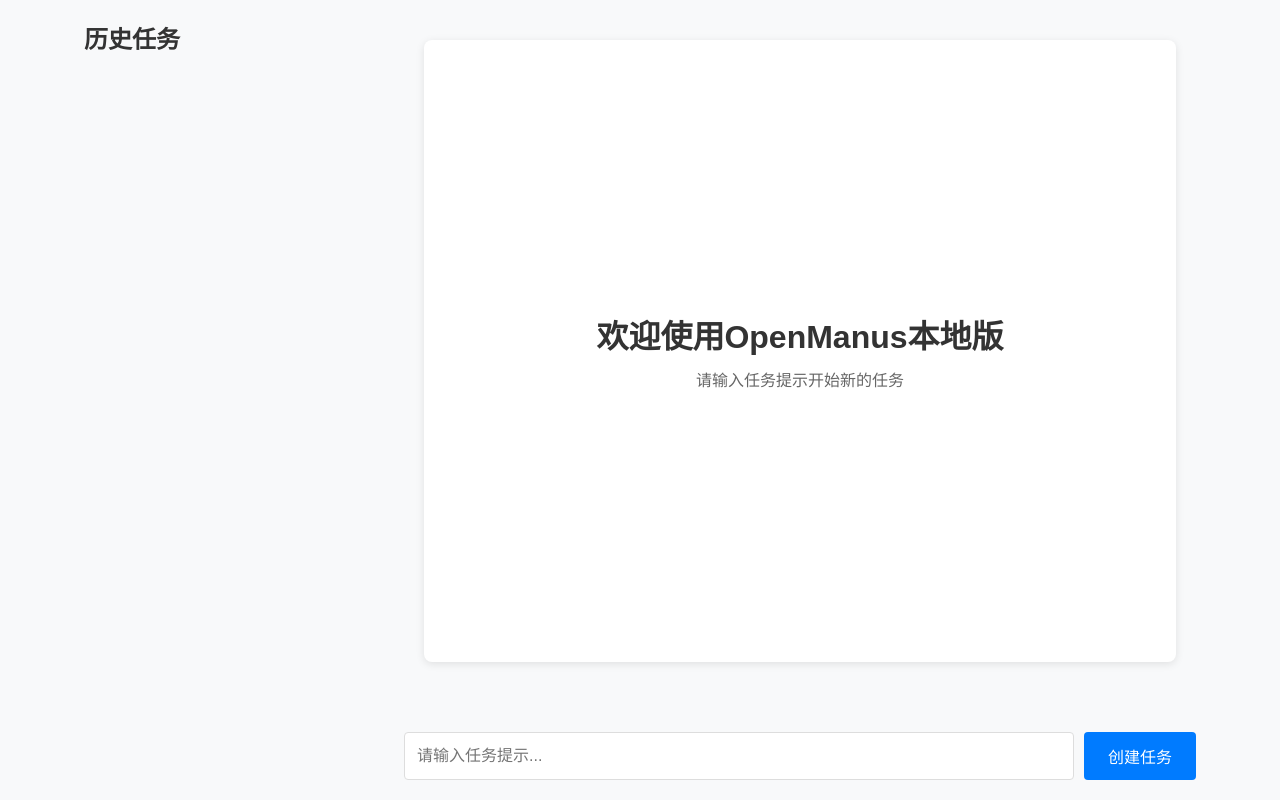
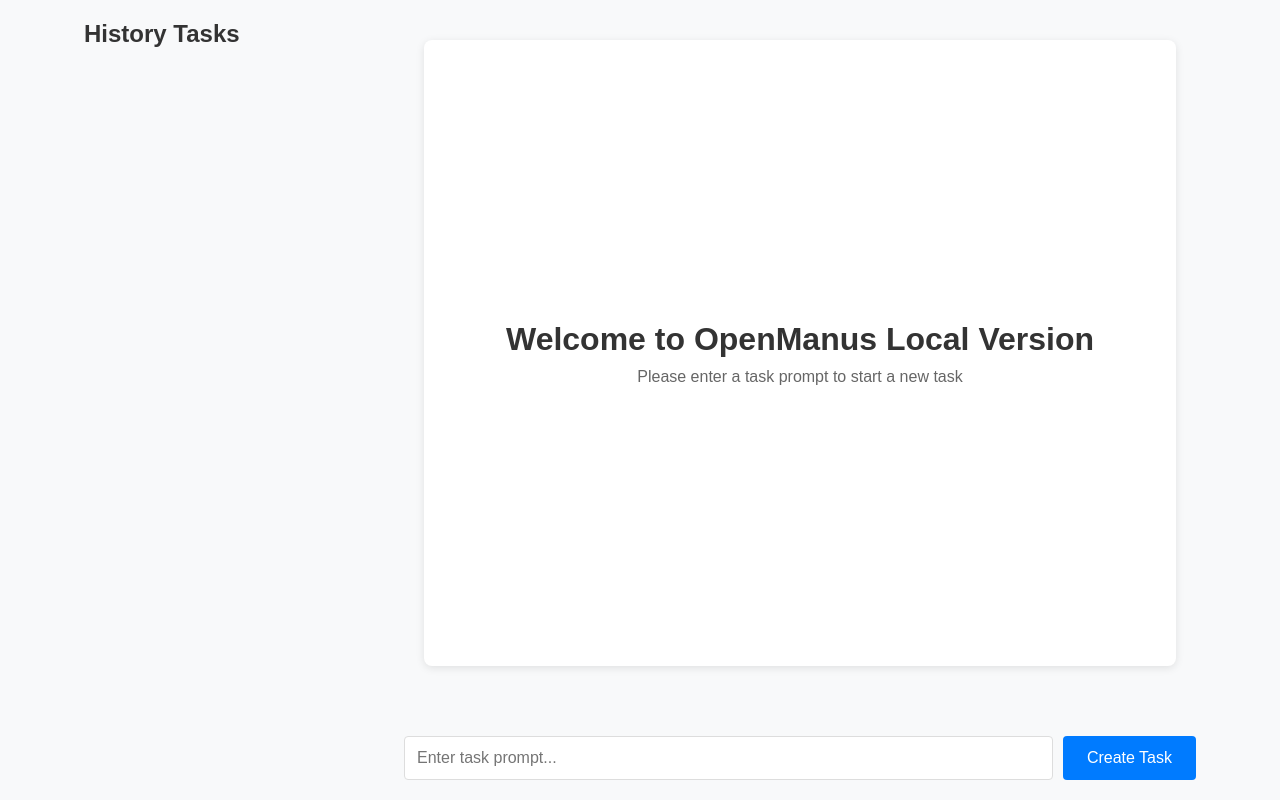
Before and after one commit to zzx1313/OpenManus, a Python web app: template templates/index.html in a window 1280 px wide. Run offline with Jinja, Linux system fonts and the light colour scheme; the template is opened without the code that fills it, so the values that code supplies are empty.

Commit message:
modify index.html to English

```diff
--- a/templates/index.html
+++ b/templates/index.html
@@ -1,23 +1,23 @@
 <!DOCTYPE html>
-<html lang="zh-CN">
+<html lang="en">
 <head>
     <meta charset="UTF-8">
     <meta name="viewport" content="width=device-width, initial-scale=1.0">
-    <title>OpenManus本地版</title>
+    <title>OpenManus Local Version</title>
     <link rel="stylesheet" href="/static/style.css">
 </head>
 <body>
     <div class="container">
         <div class="history-panel">
-            <h2>历史任务</h2>
+            <h2>History Tasks</h2>
             <div id="task-list" class="task-list"></div>
         </div>
 
         <div class="main-panel">
             <div id="task-container" class="task-container">
                 <div class="welcome-message">
-                    <h1>欢迎使用OpenManus本地版</h1>
-                    <p>请输入任务提示开始新的任务</p>
+                    <h1>Welcome to OpenManus Local Version</h1>
+                    <p>Please enter a task prompt to start a new task</p>
                 </div>
                 <div id="log-container" class="step-container"></div>
             </div>
@@ -26,10 +26,10 @@
                 <input
                     type="text"
                     id="prompt-input"
-                    placeholder="请输入任务提示..."
+                    placeholder="Enter task prompt..."
                     onkeypress="if(event.keyCode === 13) createTask()"
                 >
-                <button onclick="createTask()">创建任务</button>
+                <button onclick="createTask()">Create Task</button>
             </div>
         </div>
     </div>
```
